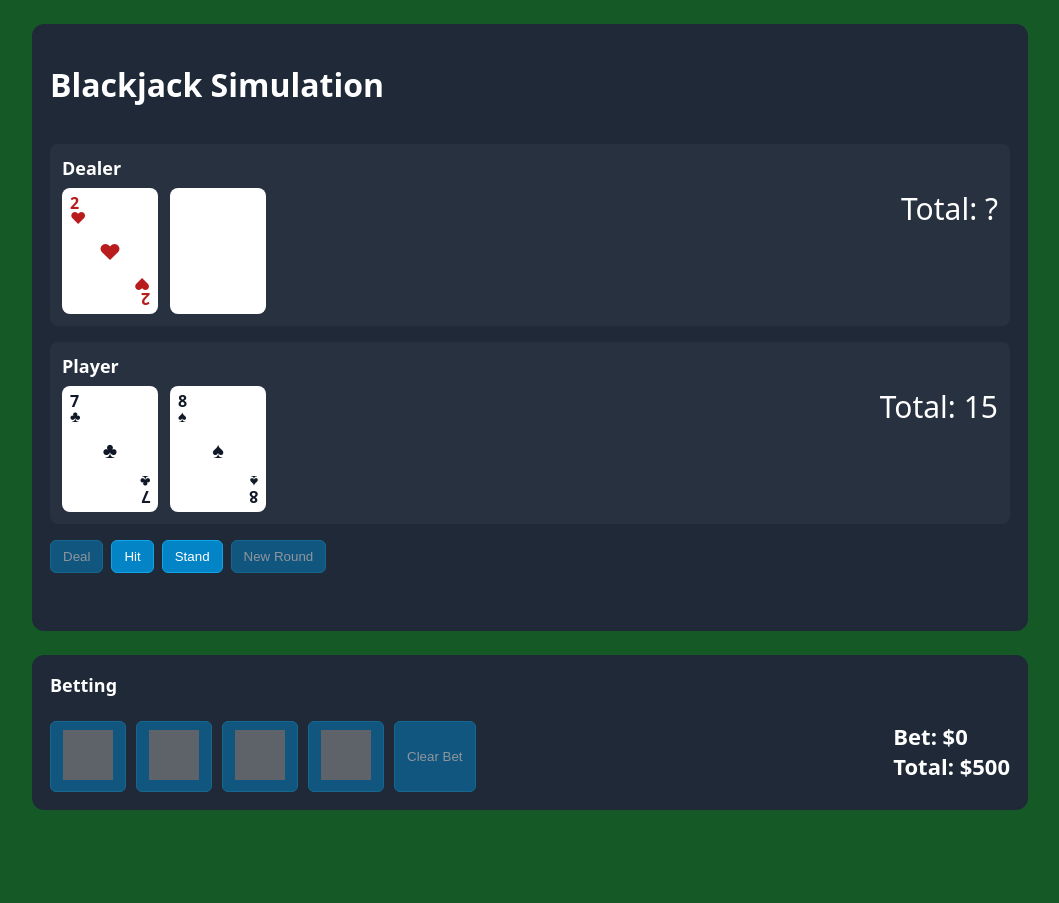
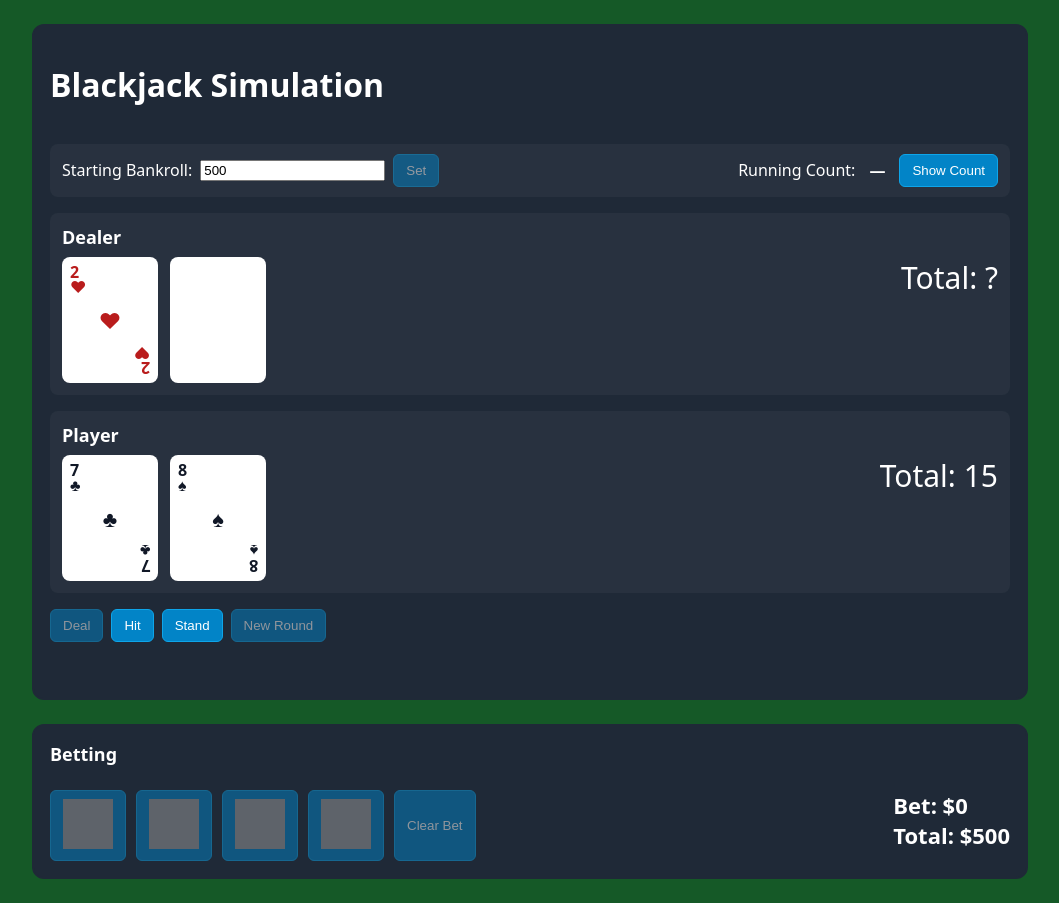
Before and after one commit to tobygodat/blackjack-player, a plain HTML site: page text.html in a window 1280 px wide. Both pictures are taken after a click on the button "New Round". Shown: the whole page, without its empty margins (110-1169 px from the left). Before the commit the page ends 834 px from the top, so only its background shows below. Drawn offline with Linux system fonts and the light colour scheme; grey boxes are pictures that could not be loaded.

Commit message:
running count & starting bet amount

```diff
--- a/script.js
+++ b/script.js
@@ -20,6 +20,34 @@ let winner = null;
 
 let inRound = false;
 let dealerHoleEl = null;
+// Running count (Hi-Lo) & session controls
+let runningCount = 0;
+let countVisible = false;
+let countValueEl = null;
+let toggleCountBtn = null;
+let bankrollInput = null;
+let setBankrollBtn = null;
+let dealerHoleCard = null;
+let dealerHoleCounted = false;
+
+function hiLoValue(card) {
+    if (!card) return 0;
+    const v = card.value;
+    if (['2','3','4','5','6'].includes(v)) return 1;
+    if (['7','8','9'].includes(v)) return 0;
+    return -1;
+}
+
+function applyCountForCard(card) {
+    runningCount += hiLoValue(card);
+    updateCountUI();
+}
+
+function updateCountUI() {
+    if (!countValueEl) return;
+    countValueEl.textContent = countVisible ? String(runningCount) : '—';
+    if (toggleCountBtn) toggleCountBtn.textContent = countVisible ? 'Hide Count' : 'Show Count';
+}
 
 function makeDeck() {
     deck = [];
@@ -40,7 +68,6 @@ function shuffleDeck(deck) {
 }
 
 function displayCard(card, hidden) {
-    // build a simple card element with top/bottom corners and a center suit.
     const cardElement = document.createElement("div");
     cardElement.classList.add("card");
 
@@ -72,34 +99,39 @@ function displayCard(card, hidden) {
 }
 
 function dealing() {
-    // start new round -- clear UI & deal new
     player_cards = [];
     dealer_cards = [];
     dealer.innerHTML = '';
     player.innerHTML = '';
     statusEl.textContent = '';
+    dealerHoleEl = null;
+    dealerHoleCard = null;
+    dealerHoleCounted = false;
 
-    // reshuffle if low on cards
     if (deck.length < 15) {
         makeDeck();
         shuffleDeck(deck);
+        runningCount = 0;
+        updateCountUI();
     }
 
-    // Player gets two
     const p1 = deck.pop(); const p2 = deck.pop();
     player_cards.push(p1, p2);
     player.appendChild(displayCard(p1));
     player.appendChild(displayCard(p2));
-    // update player total
+
+    applyCountForCard(p1); applyCountForCard(p2);
+
     updateTotal(player, player_cards, true);
 
-    // dealer dealt one normal & hidden
     const d1 = deck.pop(); const d2 = deck.pop();
     dealer_cards.push(d1, d2);
     dealer.appendChild(displayCard(d1));
     dealerHoleEl = displayCard(d2, true);
     dealer.appendChild(dealerHoleEl);
-    // hide total until card is revealed
+    dealerHoleCard = d2;
+    applyCountForCard(d1);
+
     updateTotal(dealer, dealer_cards, false);
 
     inRound = true;
@@ -110,7 +142,6 @@ function dealing() {
         renderBet();
     }
 
-    // check for initial bjack
     const pTotal = handTotal(player_cards);
     const dTotal = handTotal(dealer_cards);
     if (pTotal === 21 || dTotal === 21) {
@@ -120,7 +151,7 @@ function dealing() {
 }
 
 function handTotal(cards) {
-    // Count J/Q/K as 10, A as 11 then reduce by 10 while busting and aces remain.
+
     let sum = 0;
     let aces = 0;
     for (const c of cards) {
@@ -165,6 +196,11 @@ function revealDealerHole() {
         delete dealerHoleEl.dataset.hidden;
     }
 
+    if (!dealerHoleCounted && dealerHoleCard) {
+        applyCountForCard(dealerHoleCard);
+        dealerHoleCounted = true;
+    }
+
     updateTotal(dealer, dealer_cards, true);
 }
 
@@ -173,6 +209,7 @@ function playerHit() {
     const card = deck.pop();
     player_cards.push(card);
     player.appendChild(displayCard(card));
+    applyCountForCard(card);
 
     updateTotal(player, player_cards, true);
     const total = handTotal(player_cards);
@@ -190,6 +227,7 @@ function dealerPlay() {
         const c = deck.pop();
         dealer_cards.push(c);
         dealer.appendChild(displayCard(c));
+    applyCountForCard(c);
 
         updateTotal(dealer, dealer_cards, true);
     }
@@ -240,6 +278,7 @@ function updateButtons() {
     hitBtn.disabled = !inRound;
     standBtn.disabled = !inRound;
     newBtn.disabled = inRound;
+    if (setBankrollBtn) setBankrollBtn.disabled = inRound;
 
     const disableBetting = inRound;
     for (const btn of [betBtnOne, betBtnTwo, betBtnThree, betBtnFour, betClearBtn]) {
@@ -288,6 +327,11 @@ document.addEventListener("DOMContentLoaded", () => {
     betBtnFour = document.getElementById("bet-btn-4");
     betClearBtn = document.getElementById("bet-clear");
 
+    countValueEl = document.getElementById('count-value');
+    toggleCountBtn = document.getElementById('toggle-count-btn');
+    bankrollInput = document.getElementById('bankroll-input');
+    setBankrollBtn = document.getElementById('set-bankroll-btn');
+
 
     if (!dealBtn || !hitBtn || !standBtn || !newBtn || !dealer || !player || !statusEl) {
         console.error("Missing required elements");
@@ -297,18 +341,47 @@ document.addEventListener("DOMContentLoaded", () => {
     makeDeck();
     shuffleDeck(deck);
     updateButtons();
-    renderBet(); // initialize bet display
+    renderBet();
+    runningCount = 0;
+    updateCountUI();
+
+    if (bankrollInput) {
+        const initial = parseInt(bankrollInput.value, 10);
+        if (!Number.isNaN(initial) && initial >= 0) {
+            amtMoney = initial;
+            betSize = 0;
+            renderBet();
+        }
+    }
 
     dealBtn.addEventListener("click", () => dealing());
     hitBtn.addEventListener("click", () => playerHit());
     standBtn.addEventListener("click", () => { dealerPlay(); endRound(compareTotals()); });
-    // IMPORTANT: pass a callback, don't call addBet immediately
+
     if (betBtnOne) betBtnOne.addEventListener("click", () => addBet(10));
     if (betBtnTwo) betBtnTwo.addEventListener("click", () => addBet(25));
     if (betBtnThree) betBtnThree.addEventListener("click", () => addBet(50));
     if (betBtnFour) betBtnFour.addEventListener("click", () => addBet(100));
     if (betClearBtn) betClearBtn.addEventListener("click", () => { betSize = 0; renderBet(); });
 
+    if (toggleCountBtn) {
+        toggleCountBtn.addEventListener('click', () => {
+            countVisible = !countVisible;
+            updateCountUI();
+        });
+    }
+
+    if (setBankrollBtn && bankrollInput) {
+        setBankrollBtn.addEventListener('click', () => {
+            if (inRound) return;
+            const val = parseInt(bankrollInput.value, 10);
+            if (!Number.isNaN(val) && val >= 0) {
+                amtMoney = val;
+                betSize = Math.min(betSize, amtMoney);
+                renderBet();
+            }
+        });
+    }
 
     newBtn.addEventListener("click", () => { inRound = false; statusEl.textContent = ''; dealing(); });
 });
--- a/style.css
+++ b/style.css
@@ -45,7 +45,7 @@ body {
   background-color: #fff;
   color: #111;
   border-radius: 8px;
-  display: flex;         /* inner layout */
+  display: flex;
   flex-direction: column;
   justify-content: space-between;
   padding: 8px;
@@ -61,7 +61,6 @@ button { cursor: pointer; padding: 8px 12px; border-radius: 6px; border: 1px sol
 button:hover { background: #0ea5e9; }
 button:disabled { opacity: 0.5; cursor: not-allowed; }
 
-/* Simple card face bits */
 .corner {
   font-weight: 700;
   line-height: 15px;
@@ -103,3 +102,26 @@ button:disabled { opacity: 0.5; cursor: not-allowed; }
   font-size: 22px;
   font-weight: 600;
 }
+
+.session-controls {
+  display: flex;
+  gap: 16px;
+  align-items: center;
+  justify-content: space-between;
+  background: rgba(255,255,255,0.04);
+  padding: 10px 12px;
+  border-radius: 8px;
+}
+
+.bankroll-controls, .count-controls {
+  display: flex;
+  gap: 8px;
+  align-items: center;
+}
+
+#count-value {
+  min-width: 28px;
+  display: inline-block;
+  text-align: center;
+  font-weight: 700;
+}
--- a/text.html
+++ b/text.html
@@ -9,6 +9,18 @@
 <body>
         <div class="game-container">
             <h1>Blackjack Simulation</h1>
+            <div class="session-controls" aria-label="Session settings">
+                <div class="bankroll-controls">
+                    <label for="bankroll-input">Starting Bankroll:</label>
+                    <input id="bankroll-input" type="number" min="0" step="1" value="500" />
+                    <button id="set-bankroll-btn" type="button">Set</button>
+                </div>
+                <div class="count-controls">
+                    <span class="count-label">Running Count:</span>
+                    <span id="count-value" aria-live="polite">—</span>
+                    <button id="toggle-count-btn" type="button">Show Count</button>
+                </div>
+            </div>
 
             <section id="dealer_cont" class="player-container">
                 <h2 class="label">Dealer</h2>
```
